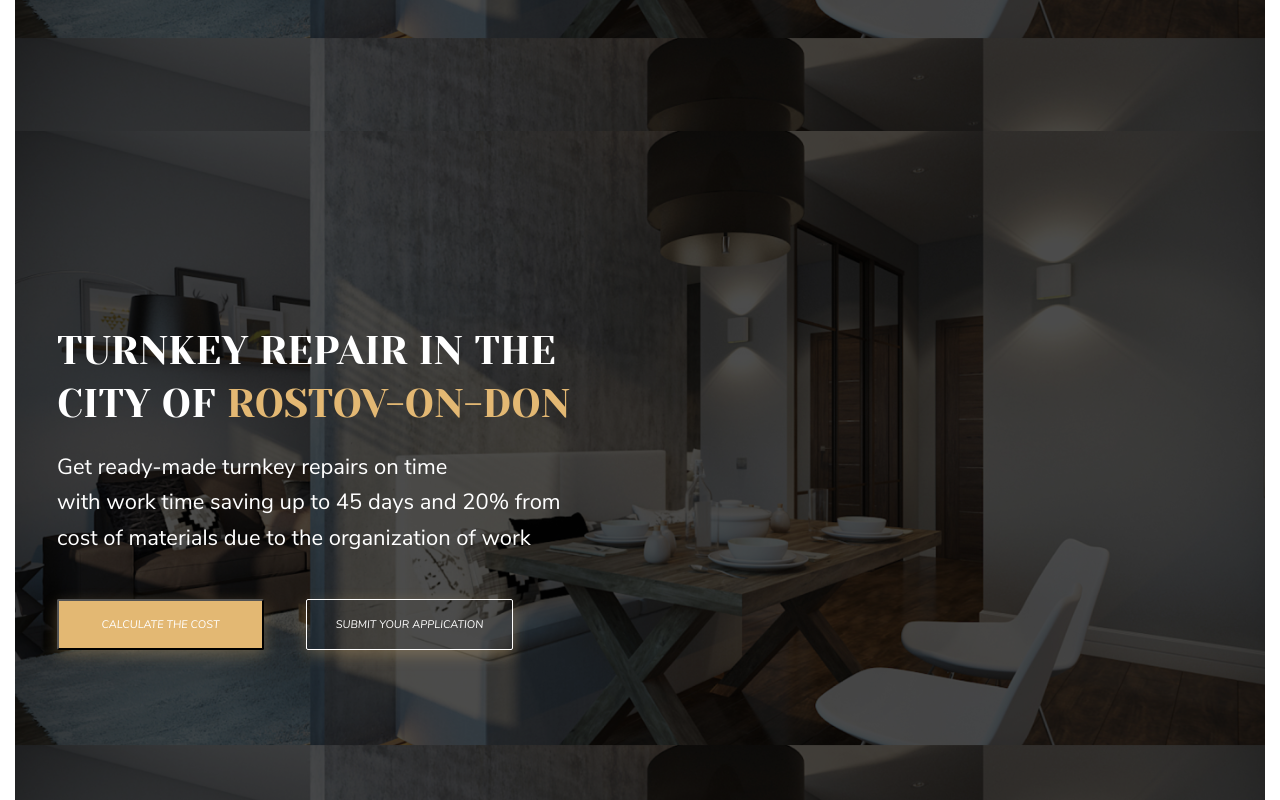
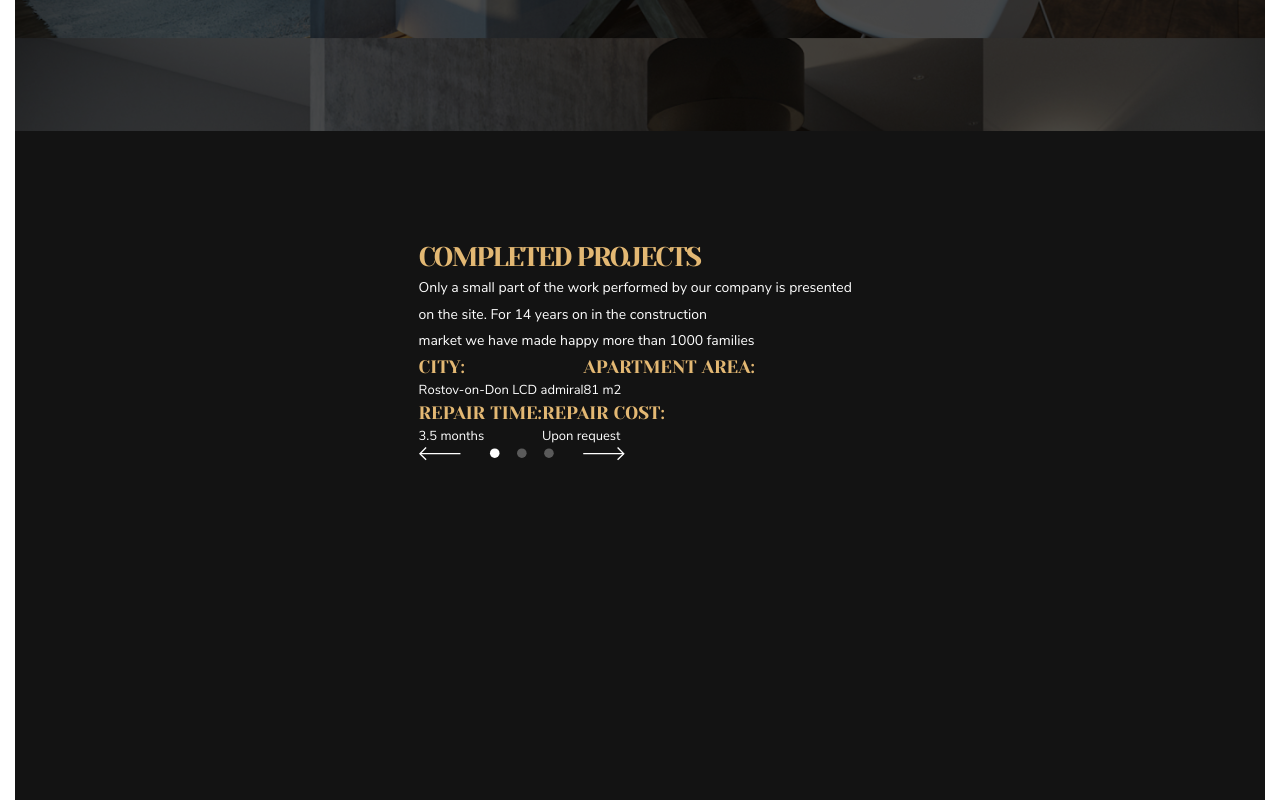
Before and after one commit to Geradon-Pachenson/design-studio_Privalov-FRPRO_33, a plain HTML site: page index.html in a window 1280 px wide. Shown: the part 660-1460 px from the top of the page. Drawn offline with Linux system fonts and the light colour scheme.

Commit message:
начал вторую секцию

```diff
--- a/css/style.css
+++ b/css/style.css
@@ -20,7 +20,9 @@ a, button {
 }
 
 .wrapper {
+    max-width: 1438px;
     min-height: 100%;
+    margin: 0 auto;
     display: flex;
     flex-direction: column;
     overflow: hidden;
@@ -203,8 +205,6 @@ a, button {
     color: #FFF;
     font-family: "YesevaOne-Regular", serif;
     font-size: 40px;
-    font-style: normal;
-    font-weight: 400;
     line-height: 132.825%; /* 53.13px */
     text-transform: uppercase;
 }
@@ -252,7 +252,70 @@ a, button {
     border: 1px solid #FFF;
 }
 
-
+.completed-projects {
+    display: flex;
+    min-height: 1074px;
+    flex-shrink: 0;
+    max-width: 100%;
+    background-color: #131313;
+}
+
+.completed-projects__wrap {
+    display: flex;
+    justify-content: space-between;
+    max-width: 1256px;
+    margin: 0 auto;
+    padding: 107px 43px 257.21px 42px;
+}
+
+.projects-info {
+    display: flex;
+    flex-direction: column;
+    align-items: flex-start;
+}
+
+.projects-info__row {
+    display: flex;
+
+}
+
+.projects-info__column {
+    display: flex;
+    flex-direction: column;
+}
+
+.projects-info h2 {
+    flex-shrink: 0;
+    color: #E3B873;
+    font-family: "YesevaOne-Regular", serif;
+    font-size: 27px;
+    line-height: 138.6%; /* 37.422px */
+    letter-spacing: -1.89px;
+    text-transform: uppercase;
+}
+
+.projects-info p {
+    display: inline-block;
+    max-width: 442px;
+    flex-shrink: 0;
+    color: #FFF;
+    font-size: 14px;
+    line-height: 190.96%; /* 26.734px */
+}
+
+.projects-info__column h3 {
+    flex-shrink: 0;
+    color: #E3B873;
+    font-family: "YesevaOne-Regular", serif;
+    font-size: 18px;
+    line-height: 138.6%; /* 24.948px */
+    text-transform: uppercase;
+}
+
+.projects-info__column p {
+    font-size: 13px;
+    line-height: 163.68%; /* 21.278px */
+}
 
 
 
--- a/index.html
+++ b/index.html
@@ -62,21 +62,36 @@
                     </div>
                 </div>
             </section>
-            <section class="main__presentation">
-                <div class="main__presentation-wrap">
-                    <div class="main__presentation-title">
-                        <h1>Turnkey Repair in the city of <span>Rostov-on-Don</span></h1>
+            <section class="main__completed-projects completed-projects">
+                <div class="completed-projects__wrap">
+                    <div class="completed-projects__info projects-info">
+                        <h2>Completed projects</h2>
+                        <p>Only a small part of the work performed by our company is presented on the site. For 14 years on in the construction <br>market we have made happy more than 1000 families</p>
+                        <div class="projects-info__row">
+                            <div class="projects-info__column">
+                                <h3>City:</h3>
+                                <p>Rostov-on-Don LCD admiral</p>
+                            </div>
+                            <div class="projects-info__column">
+                                <h3>apartment area:</h3>
+                                <p>81 m2</p>
+                            </div>
+                        </div>
+                        <div class="projects-info__row">
+                            <div class="projects-info__column">
+                                <h3>Repair time:</h3>
+                                <p>3.5 months</p>
+                            </div>
+                            <div class="projects-info__column">
+                                <h3>Repair Cost:</h3>
+                                <p>Upon request</p>
+                            </div>
+                        </div>
+                        <img class="projects-info__img-control" src="images/svg/control.svg" alt="Элемент управления">
                     </div>
-                    <div class="main__presentation-text">
-                        <p>Get ready-made turnkey repairs on time <br>with work time saving up to 45 days and 20% from cost of materials due to the organization of work</p>
-                    </div>
-                    <div class="main__presentation-btn-container">
-                        <button type="button" class="main__presentation-btn-one">
-                            CALCULATE THE COST
-                        </button>
-                        <button type="button" class="main__presentation-btn-two">
-                            SUBMIT YOUR APPLICATION
-                        </button>
+                    <div class="completed-projects__picture projects__pic">
+
+
                     </div>
                 </div>
             </section>
```
Also changed, not shown: images/svg/control.svg (added).
